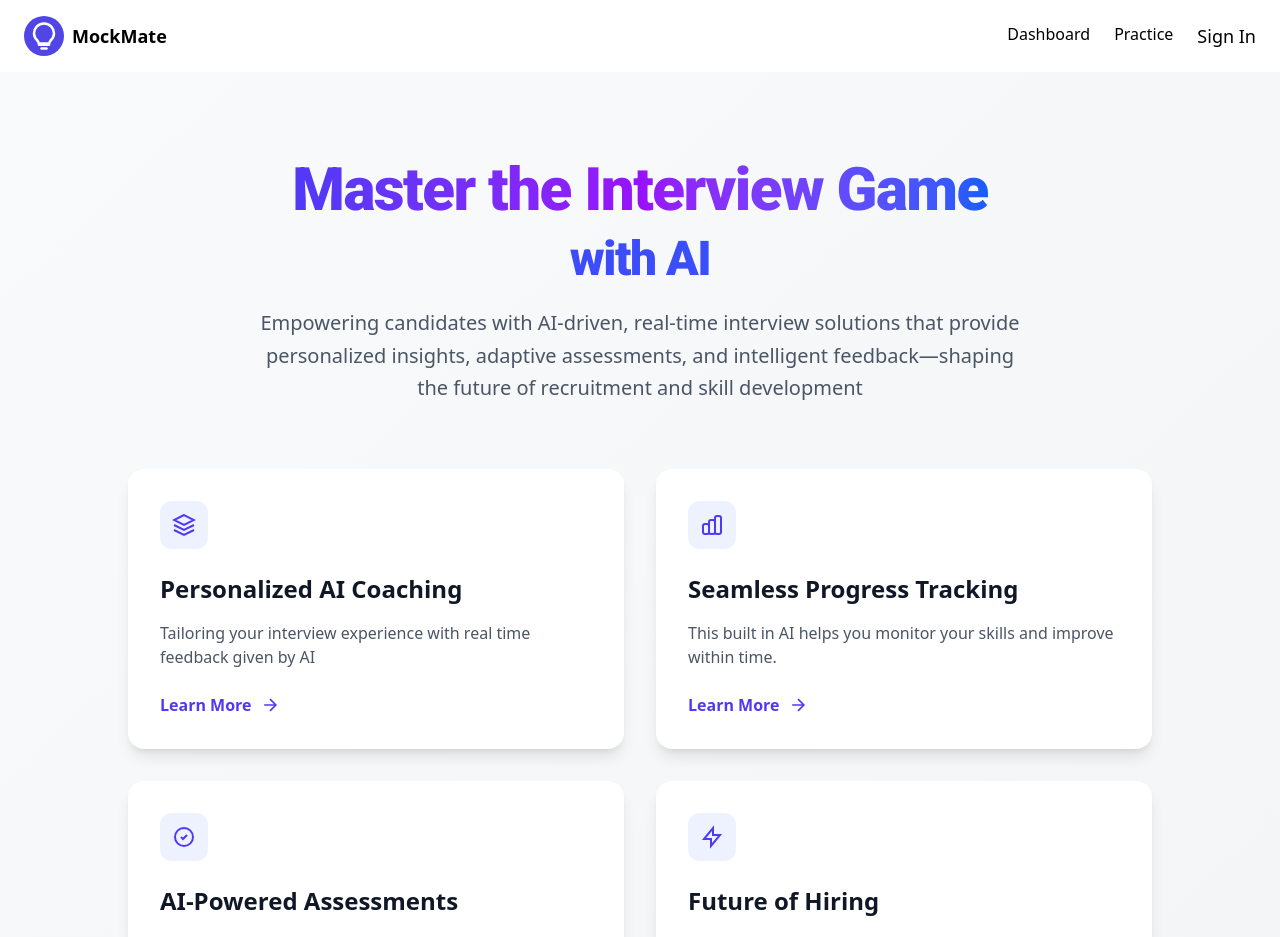
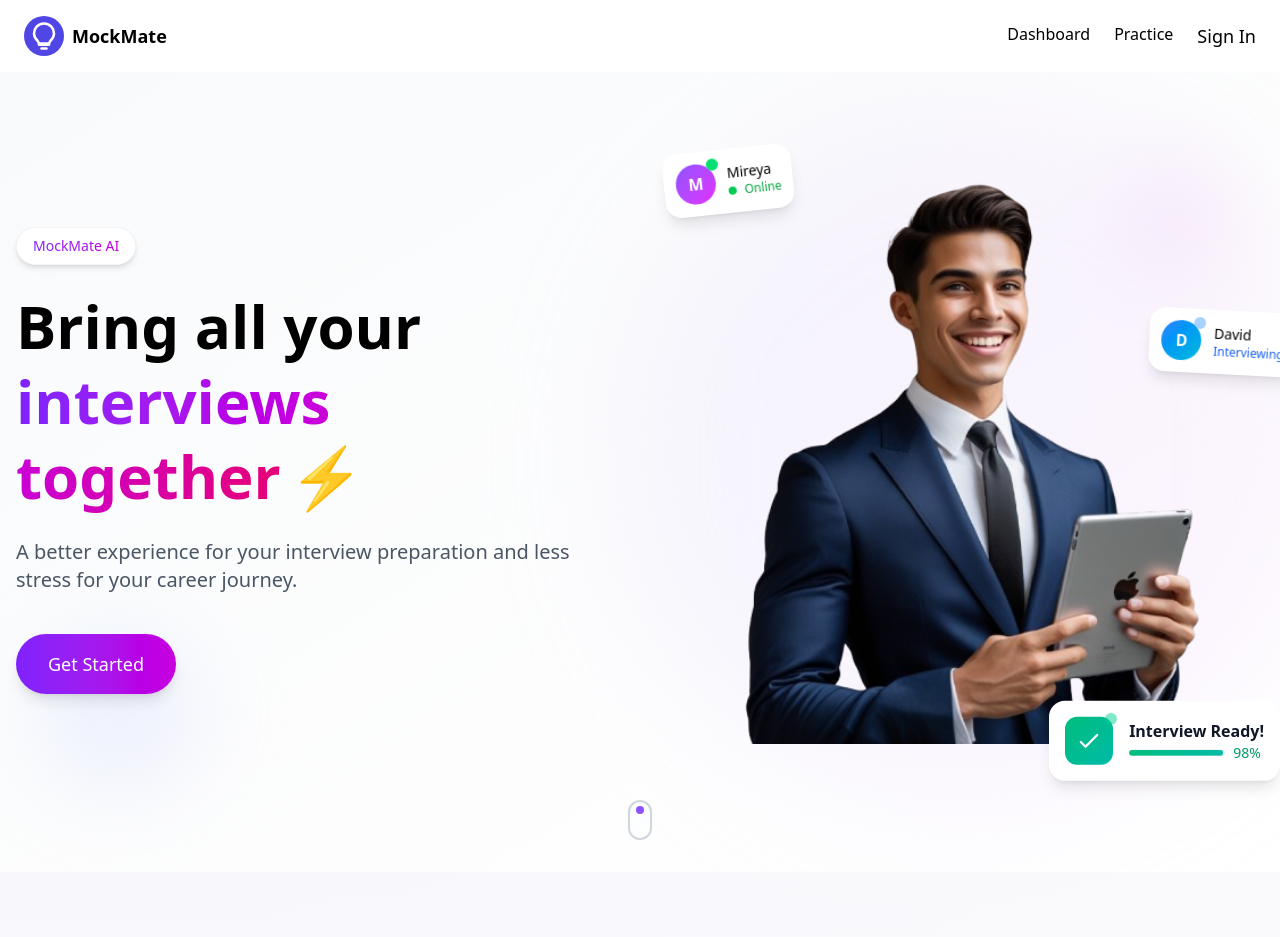
Before and after one commit to Developer-Madhu/MockMate-AI-Interviewer, a React (Vite) app: page / in a window 1280 px wide. Shown: the top 937 px of the page. Built offline with nearby package versions, Linux system fonts and the light colour scheme; a web font is replaced by a local one.

Commit message:
replaced static image with dynamic import in ImageSection and removed unused react.svg asset

```diff
--- a/package.json
+++ b/package.json
@@ -12,6 +12,7 @@
   "dependencies": {
     "@tailwindcss/vite": "^4.0.2",
     "axios": "^1.8.0",
+    "framer-motion": "^12.5.0",
     "mongoose": "^8.12.1",
     "react": "^18.3.1",
     "react-dom": "^18.3.1",
--- a/src/Components/Hero/Hero.jsx
+++ b/src/Components/Hero/Hero.jsx
@@ -1,109 +1,134 @@
-import React from "react";
-import { Link } from "react-router-dom";
+import React from 'react';
+import { motion } from 'framer-motion';
+import guy from '../../assets/guy.png'
 
 const Hero = () => {
   return (
-    <section className="relative min-h-screen bg-gradient-to-br from-gray-50 to-gray-100 overflow-hidden">
-      {/* Background Pattern */}
-      <div className="absolute inset-0 bg-grid-pattern opacity-5"></div>
+    <section className="relative min-h-screen bg-gradient-to-br from-gray-50 to-white overflow-hidden py-20 lg:py-24">
+      {/* Floating Elements */}
+      <div className="absolute top-20 right-10 w-32 h-32 bg-gradient-to-br from-purple-200/30 to-pink-200/30 rounded-full blur-2xl" />
+      <div className="absolute bottom-20 left-10 w-40 h-40 bg-gradient-to-br from-blue-200/30 to-violet-200/30 rounded-full blur-2xl" />
 
-      <div className="container mx-auto px-4 py-20 relative z-10">
-        {/* Section Header */}
-        <div className="text-center mb-16 animate-fade-in">
-          <h1 className="font-['Roboto'] text-4xl md:text-5xl lg:text-6xl font-black tracking-tight mb-6 leading-tight">
-            <span className="bg-clip-text text-transparent bg-gradient-to-r from-indigo-600 via-purple-600 to-blue-600 animate-gradient-x">
-              Master the Interview Game
-            </span>
-            <span className="block from-indigo-600 to-blue-600 text-3xl md:text-4xl lg:text-5xl mt-2 bg-clip-text text-transparent bg-gradient-to-r ">
-              with AI
-            </span>
-          </h1>
-          <p className="text-xl text-gray-600 max-w-3xl mx-auto leading-relaxed">
-            Empowering candidates with AI-driven, real-time interview solutions that provide personalized insights, adaptive assessments, and intelligent feedback—shaping the future of recruitment and skill development
-          </p>
+      <div className="container mx-auto px-4 relative z-10">
+        <div className="grid grid-cols-1 lg:grid-cols-2 gap-12 lg:gap-20 items-center">
+          {/* Left Column - Content */}
+          <div className="text-left space-y-6">
+            {/* Brand Tag */}
+            <div className="inline-flex items-center px-4 py-2 rounded-full bg-white shadow-md border border-gray-100 animate-fade-in-down">
+              <span className="text-sm font-medium bg-gradient-to-r from-violet-600 to-fuchsia-600 bg-clip-text text-transparent">
+                MockMate AI
+              </span>
         </div>
 
-        {/* Feature Cards */}
-        <div className="grid grid-cols-1 md:grid-cols-2 gap-8 max-w-5xl mx-auto mb-16">
-          <div className="group bg-white rounded-2xl p-8 shadow-lg hover:shadow-xl transition-all duration-300 hover:-translate-y-2 animate-fade-in">
-            <div className="w-12 h-12 bg-indigo-50 rounded-xl flex items-center justify-center mb-6 text-indigo-600">
-              <svg className="w-6 h-6" viewBox="0 0 24 24" fill="none" stroke="currentColor" strokeWidth="2">
-                <path d="M12 2L2 7l10 5 10-5-10-5zM2 17l10 5 10-5M2 12l10 5 10-5"></path>
-              </svg>
+            {/* Main Heading */}
+            <h1 className="text-4xl sm:text-5xl lg:text-6xl font-bold leading-tight animate-fade-in">
+              <span>Bring all your</span>
+              <br />
+              <span className="bg-gradient-to-r from-violet-600 via-fuchsia-600 to-pink-600 bg-clip-text text-transparent">
+                interviews together
+              </span>
+              <span className="inline-block ml-2 animate-bounce-slow">⚡</span>
+            </h1>
+
+            {/* Subtitle */}
+            <p className="text-lg sm:text-xl text-gray-600 max-w-xl animate-fade-in-up">
+              A better experience for your interview preparation and less stress for your career journey.
+            </p>
+
+            {/* CTA Button */}
+            <div className="pt-4 animate-fade-in-up" style={{ animationDelay: '0.8s' }}>
+              <button className="px-8 py-4 bg-gradient-to-r from-violet-600 to-fuchsia-600 text-white rounded-full font-medium text-lg shadow-lg hover:shadow-xl transform hover:scale-105 transition-all duration-300">
+                Get Started
+              </button>
             </div>
-            <h2 className="text-2xl font-bold text-gray-900 mb-4">Personalized AI Coaching</h2>
-            <p className="text-gray-600 mb-6">
-              Tailoring your interview experience with real time feedback given by AI
-            </p>
-            <a href="#" className="inline-flex items-center text-indigo-600 font-semibold group-hover:gap-2 transition-all duration-300">
-              Learn More
-              <svg className="w-5 h-5 ml-2" viewBox="0 0 24 24" fill="none" stroke="currentColor" strokeWidth="2">
-                <path d="M5 12h14M12 5l7 7-7 7"></path>
-              </svg>
-            </a>
           </div>
 
-          <div className="group bg-white rounded-2xl p-8 shadow-lg hover:shadow-xl transition-all duration-300 hover:-translate-y-2 animate-fade-in">
-            <div className="w-12 h-12 bg-indigo-50 rounded-xl flex items-center justify-center mb-6 text-indigo-600">
-              <svg className="w-6 h-6" viewBox="0 0 24 24" fill="none" stroke="currentColor" strokeWidth="2">
-                <path d="M9 19v-6a2 2 0 00-2-2H5a2 2 0 00-2 2v6a2 2 0 002 2h2a2 2 0 002-2zm0 0V9a2 2 0 012-2h2a2 2 0 012 2v10m-6 0a2 2 0 002 2h2a2 2 0 002-2m0 0V5a2 2 0 012-2h2a2 2 0 012 2v14a2 2 0 01-2 2h-2a2 2 0 01-2-2z"></path>
-              </svg>
+          {/* Right Column - Image & Floating Elements */}
+          <div className="relative animate-fade-in-left">
+            {/* Main Image Container */}
+            <div className="relative rounded-3xl overflow-visible p-2 animate-fade-in">
+              <img
+                src={guy}
+                alt="Interview Preparation"
+                className="w-full h-full object-cover rounded-2xl relative z-0"
+              />
             </div>
-            <h2 className="text-2xl font-bold text-gray-900 mb-4">Seamless Progress Tracking</h2>
-            <p className="text-gray-600 mb-6">
-              This built in AI helps you monitor your skills and improve within time.
-            </p>
-            <a href="#" className="inline-flex items-center text-indigo-600 font-semibold group-hover:gap-2 transition-all duration-300">
-              Learn More
-              <svg className="w-5 h-5 ml-2" viewBox="0 0 24 24" fill="none" stroke="currentColor" strokeWidth="2">
-                <path d="M5 12h14M12 5l7 7-7 7"></path>
-              </svg>
-            </a>
+
+            <motion.div
+              className="absolute -top-4 -left-4 bg-white rounded-2xl p-3 shadow-lg transform -rotate-6 hover:rotate-0 transition-all duration-300 hover:scale-105 z-30"
+              animate={{ y: [-8, 2, -8] }}
+              transition={{ duration: 2.5, repeat: Infinity, ease: "easeInOut" }}
+            >
+              <div className="flex items-center space-x-3">
+                <div className="w-10 h-10 rounded-full bg-gradient-to-br from-violet-500 to-fuchsia-500 flex items-center justify-center relative">
+                  <span className="text-white font-semibold">M</span>
+                  <div className="absolute -right-1 -top-1 w-3 h-3 bg-green-400 rounded-full animate-pulse"></div>
+                </div>
+                <div className="flex flex-col">
+                  <span className="text-sm font-medium">Mireya</span>
+                  <div className="flex items-center">
+                    <div className="w-2 h-2 bg-green-500 rounded-full mr-2 animate-pulse"></div>
+                    <span className="text-xs text-green-600">Online</span>
+                  </div>
+                </div>
+              </div>
+            </motion.div>
+
+            {/* Right Floating Card - David */}
+            <motion.div
+              className="absolute top-1/4 -right-8 bg-white rounded-2xl p-3 shadow-lg transform rotate-3 hover:rotate-0 transition-all duration-300 hover:scale-105 z-30"
+              animate={{ y: [-8, 2, -8] }}
+              transition={{ duration: 2.5, repeat: Infinity, ease: "easeInOut", delay: 1 }}
+            >
+              <div className="flex items-center space-x-3">
+                <div className="w-10 h-10 rounded-full bg-gradient-to-br from-blue-500 to-cyan-500 flex items-center justify-center relative">
+                  <span className="text-white font-semibold">D</span>
+                  <div className="absolute -right-1 -top-1 w-3 h-3 bg-blue-400/50 rounded-full animate-pulse"></div>
+                </div>
+                <div className="flex flex-col">
+                  <span className="text-sm font-medium">David</span>
+                  <div className="flex items-center">
+                    <span className="text-xs text-blue-600 animate-pulse">Interviewing</span>
+                  </div>
+                </div>
+              </div>
+            </motion.div>
+
+            {/* Bottom Status Card */}
+            <motion.div
+              className="absolute -bottom-8 -right-4 bg-white rounded-2xl p-4 shadow-lg hover:scale-105 transition-all duration-300 z-30"
+              animate={{ y: [-8, 2, -8] }}
+              transition={{ duration: 2.5, repeat: Infinity, ease: "easeInOut", delay: 2 }}
+            >
+              <div className="flex items-center space-x-4">
+                <div className="w-12 h-12 rounded-xl bg-gradient-to-br from-emerald-500 to-teal-500 flex items-center justify-center text-white relative group">
+                  <svg className="w-7 h-7 transform group-hover:scale-110 transition-transform duration-300" fill="none" stroke="currentColor" viewBox="0 0 24 24">
+                    <path strokeLinecap="round" strokeLinejoin="round" strokeWidth={2} d="M5 13l4 4L19 7" />
+                  </svg>
+                  <div className="absolute -right-1 -top-1 w-3 h-3 bg-emerald-400/50 rounded-full animate-pulse"></div>
+                </div>
+                <div className="flex flex-col">
+                  <span className="text-base font-semibold text-gray-900">Interview Ready!</span>
+                  <div className="flex items-center space-x-2">
+                    <div className="w-24 h-1.5 bg-gray-200 rounded-full overflow-hidden">
+                      <div className="w-[98%] h-full bg-gradient-to-r from-emerald-500 to-teal-500 rounded-full animate-pulse"></div>
+                    </div>
+                    <span className="text-sm text-emerald-600 font-medium">98%</span>
+                  </div>
+                </div>
+              </div>
+            </motion.div>
+
+            {/* Single decorative element */}
+            <div className="absolute -z-10 top-1/2 left-1/2 -translate-x-1/2 -translate-y-1/2 w-[120%] h-[120%] bg-gradient-to-r from-violet-200/20 to-fuchsia-200/20 rounded-full blur-3xl" />
           </div>
-
-          <div className="group bg-white rounded-2xl p-8 shadow-lg hover:shadow-xl transition-all duration-300 hover:-translate-y-2 animate-fade-in">
-            <div className="w-12 h-12 bg-indigo-50 rounded-xl flex items-center justify-center mb-6 text-indigo-600">
-              <svg className="w-6 h-6" viewBox="0 0 24 24" fill="none" stroke="currentColor" strokeWidth="2">
-                <path d="M9 12l2 2 4-4m6 2a9 9 0 11-18 0 9 9 0 0118 0z"></path>
-              </svg>
-            </div>
-            <h2 className="text-2xl font-bold text-gray-900 mb-4">AI-Powered Assessments</h2>
-            <p className="text-gray-600 mb-6">
-              Smart evaluations provided by the AI which mimic real-world scenarios.
-            </p>
-            <a href="#" className="inline-flex items-center text-indigo-600 font-semibold group-hover:gap-2 transition-all duration-300">
-              Learn More
-              <svg className="w-5 h-5 ml-2" viewBox="0 0 24 24" fill="none" stroke="currentColor" strokeWidth="2">
-                <path d="M5 12h14M12 5l7 7-7 7"></path>
-              </svg>
-            </a>
-          </div>
-
-          <div className="group bg-white rounded-2xl p-8 shadow-lg hover:shadow-xl transition-all duration-300 hover:-translate-y-2 animate-fade-in">
-            <div className="w-12 h-12 bg-indigo-50 rounded-xl flex items-center justify-center mb-6 text-indigo-600">
-              <svg className="w-6 h-6" viewBox="0 0 24 24" fill="none" stroke="currentColor" strokeWidth="2">
-                <path d="M13 10V3L4 14h7v7l9-11h-7z"></path>
-              </svg>
-            </div>
-            <h2 className="text-2xl font-bold text-gray-900 mb-4">Future of Hiring</h2>
-            <p className="text-gray-600 mb-6">
-              Bridging the gap between talent and opportunity with technology
-            </p>
-            <a href="#" className="inline-flex items-center text-indigo-600 font-semibold group-hover:gap-2 transition-all duration-300">
-              Learn More
-              <svg className="w-5 h-5 ml-2" viewBox="0 0 24 24" fill="none" stroke="currentColor" strokeWidth="2">
-                <path d="M5 12h14M12 5l7 7-7 7"></path>
-              </svg>
-            </a>
           </div>
         </div>
 
-        {/* CTA Button */}
-        <div className="text-center animate-fade-in">
-          <Link to='/dashboard' className="inline-flex items-center px-8 py-4 bg-gradient-to-r from-indigo-600 to-purple-600 text-white text-lg font-semibold rounded-full shadow-lg hover:shadow-xl hover:-translate-y-1 transition-all duration-300">
-            Get Started
-            <span className="ml-2 transform group-hover:translate-x-1 transition-transform duration-300">→</span>
-          </Link>
+      {/* Scroll Indicator */}
+      <div className="absolute bottom-8 left-1/2 -translate-x-1/2 animate-fade-in" style={{ animationDelay: '0.8s' }}>
+        <div className="w-6 h-10 rounded-full border-2 border-gray-300 flex items-start justify-center p-1">
+          <div className="w-2 h-2 rounded-full bg-violet-500 animate-scroll" />
         </div>
       </div>
     </section>
```
Also changed, not shown: tailwind.config.js (+38 -24 lines), src/Components/ImageSection/ImageSection.jsx (indentation only), src/assets/guy.png (added), 1 other file (tests, documents, lock files or other folders).
